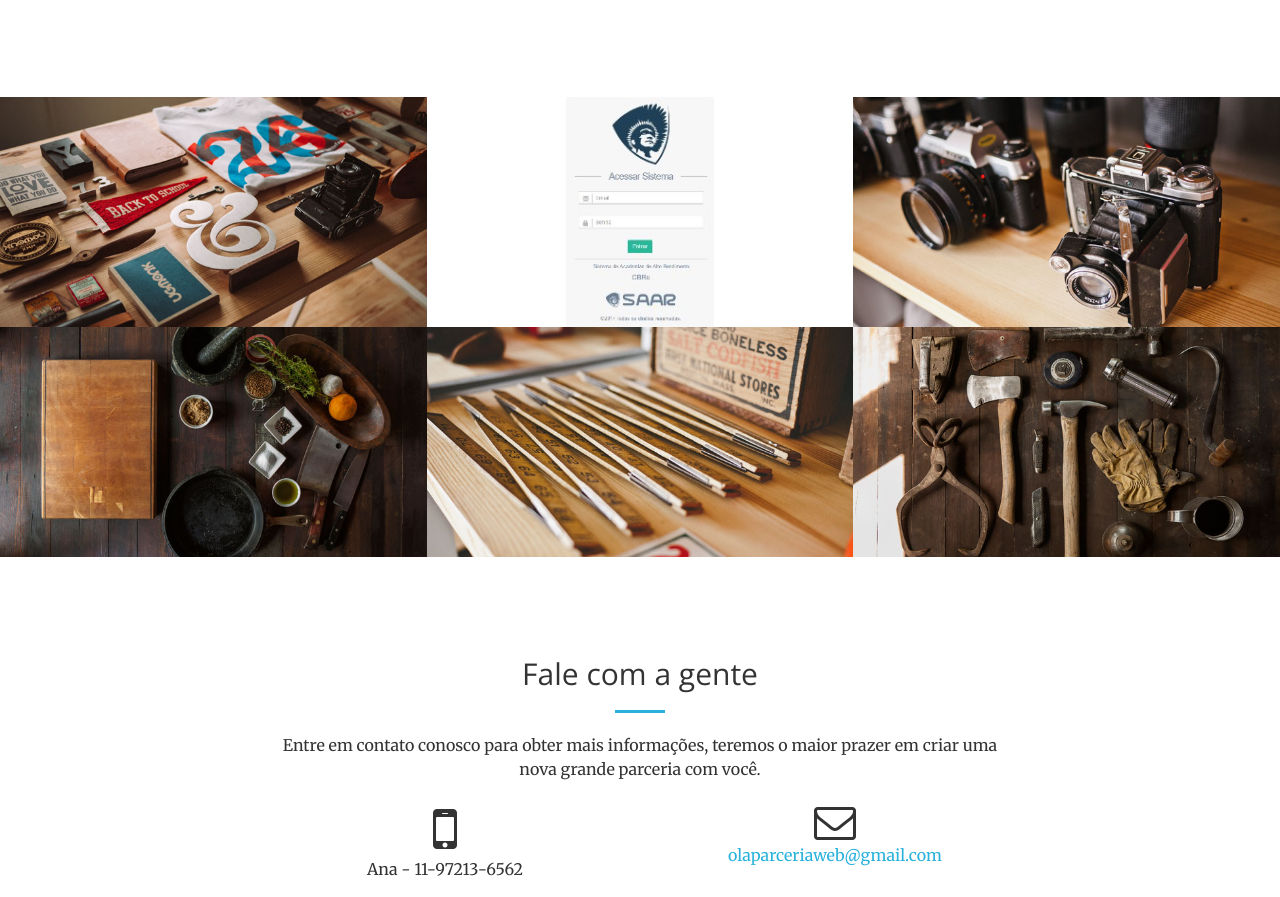
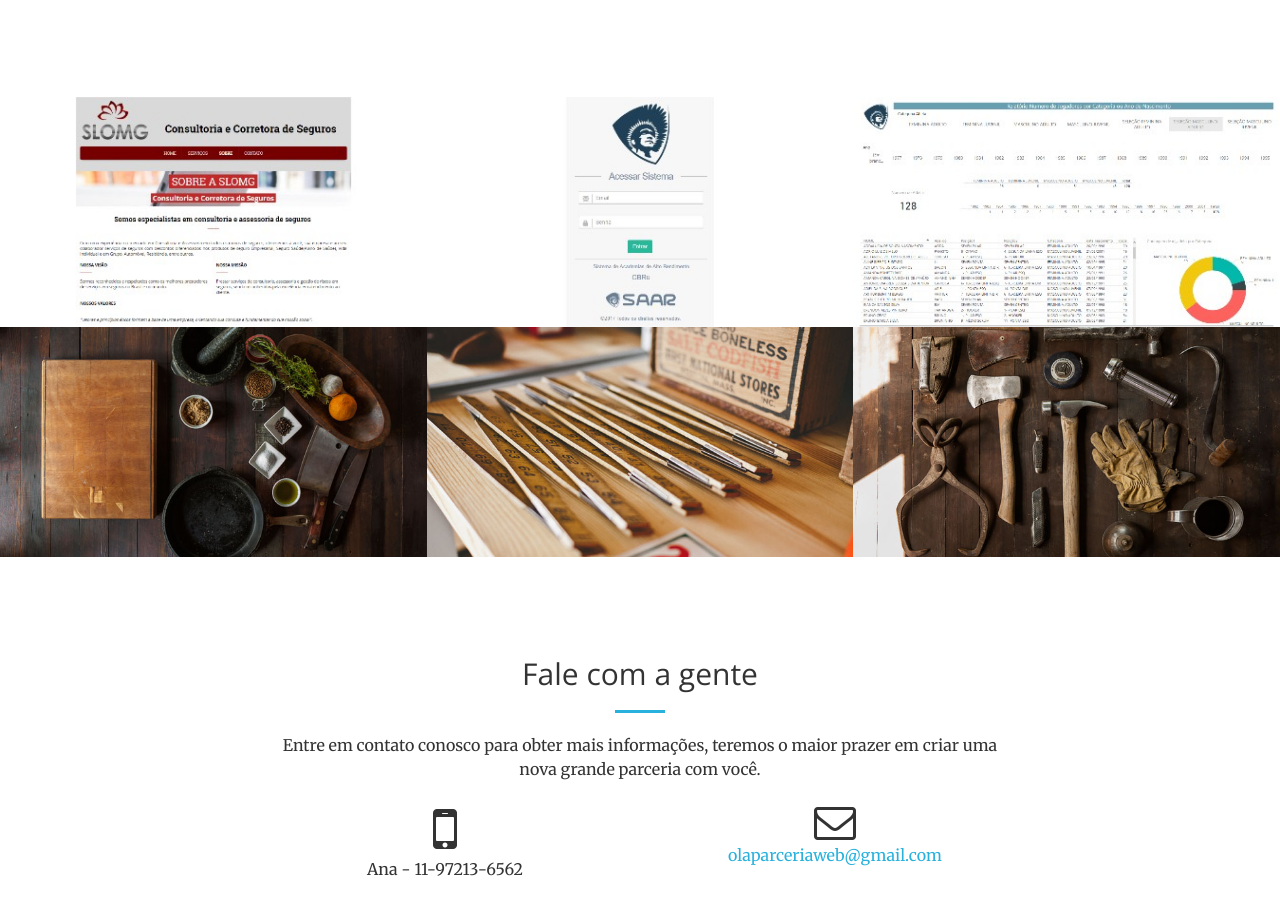
Before and after one commit to anapaulafrancisco/parceriaweb, a plain HTML site: page index.html in a window 1280 px wide. Shown: the part 1577-2474 px from the top of the page. Drawn offline with nearby package versions, Linux system fonts and the light colour scheme.

Commit message:
Create index.html

```diff
--- a/index.html
+++ b/index.html
@@ -150,22 +150,22 @@
         <div class="container-fluid">
             <div class="row no-gutter popup-gallery">
                 <div class="col-lg-4 col-sm-6">
-                    <a href="img/portfolio/fullsize/1.jpg" class="portfolio-box">
-                        <img src="img/portfolio/thumbnails/1.jpg" class="img-responsive" alt="">
+                    <a href="img/portfolio/fullsize/slomg_site.jpg" class="portfolio-box">
+                        <img src="img/portfolio/thumbnails/slomg_site_tn.jpg" class="img-responsive" alt="">
                         <div class="portfolio-box-caption">
                             <div class="portfolio-box-caption-content">
                                 <div class="project-category text-faded">
                                     Sites
                                 </div>
                                 <div class="project-name">
-                                    Teste
+                                    SLOMG
                                 </div>
                             </div>
                         </div>
                     </a>
                 </div>
                 <div class="col-lg-4 col-sm-6">
-                    <a href="img/portfolio/fullsize/2.jpg" class="portfolio-box">
+                    <a href="img/portfolio/fullsize/login_saar.jpg" class="portfolio-box">
                         <img src="img/portfolio/thumbnails/login_saar_tn.jpg" class="img-responsive" alt="">
                         <div class="portfolio-box-caption">
                             <div class="portfolio-box-caption-content">
@@ -180,8 +180,8 @@
                     </a>
                 </div>
                 <div class="col-lg-4 col-sm-6">
-                    <a href="img/portfolio/fullsize/3.jpg" class="portfolio-box">
-                        <img src="img/portfolio/thumbnails/3.jpg" class="img-responsive" alt="">
+                    <a href="img/portfolio/fullsize/relatorio_bi.jpg" class="portfolio-box">
+                        <img src="img/portfolio/thumbnails/relatorio_bi_tn.jpg" class="img-responsive" alt="">
                         <div class="portfolio-box-caption">
                             <div class="portfolio-box-caption-content">
                                 <div class="project-category text-faded">
```
